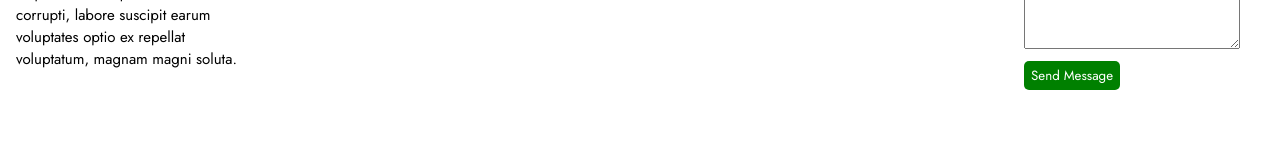
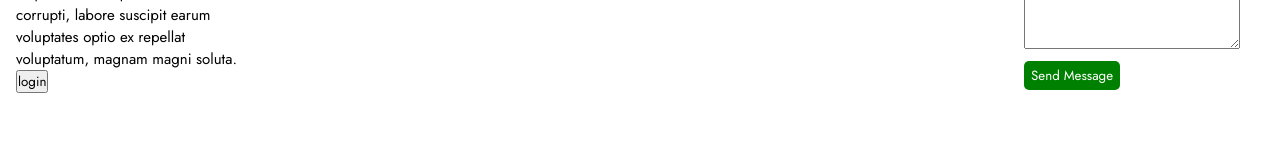
Before and after one commit to Bush-Man/myportfolio.frontend, a React (Create React App) app: page / in a window 1280 px wide. Shown: the part 366-526 px from the top of the page. Built offline with nearby package versions, Linux system fonts and the light colour scheme; no server answers.

Commit message:
Update Home.jsx

```diff
--- a/src/Pages/Home/Home.jsx
+++ b/src/Pages/Home/Home.jsx
@@ -3,6 +3,7 @@
 import CenterSide from '../../Components/CenterSide/Center.jsx';
 import { useEffect,useState } from "react";
 import axios from "axios";
+import{useNavigate}from "react-router-dom";
 import Facebook from "../../images/facebook.png";
 import Twitter from "../../images/twitter.png";
 import Instagram from "../../images/instagram.png";
@@ -19,6 +20,12 @@
     }
     getProjects();
   },[]);
+
+  const navigate = useNavigate();
+  //navigation to home page
+    const handleNavigation = () => {
+        navigate('/start',{replace:true});
+    }
   return (
 
 
@@ -40,6 +47,7 @@
               <p>
                 <span style={{fontSize:25}}>L</span>orem ipsum dolor sit amet consectetur adipisicing elit. Veniam ipsa omnis iste reprehenderit nihil culpa animi voluptatem blanditiis corrupti, labore suscipit earum voluptates optio ex repellat voluptatum, magnam magni soluta.
               </p>
+             <button onClick={handleNavigation}> login </button>
             </div>
 
           </div>
```
